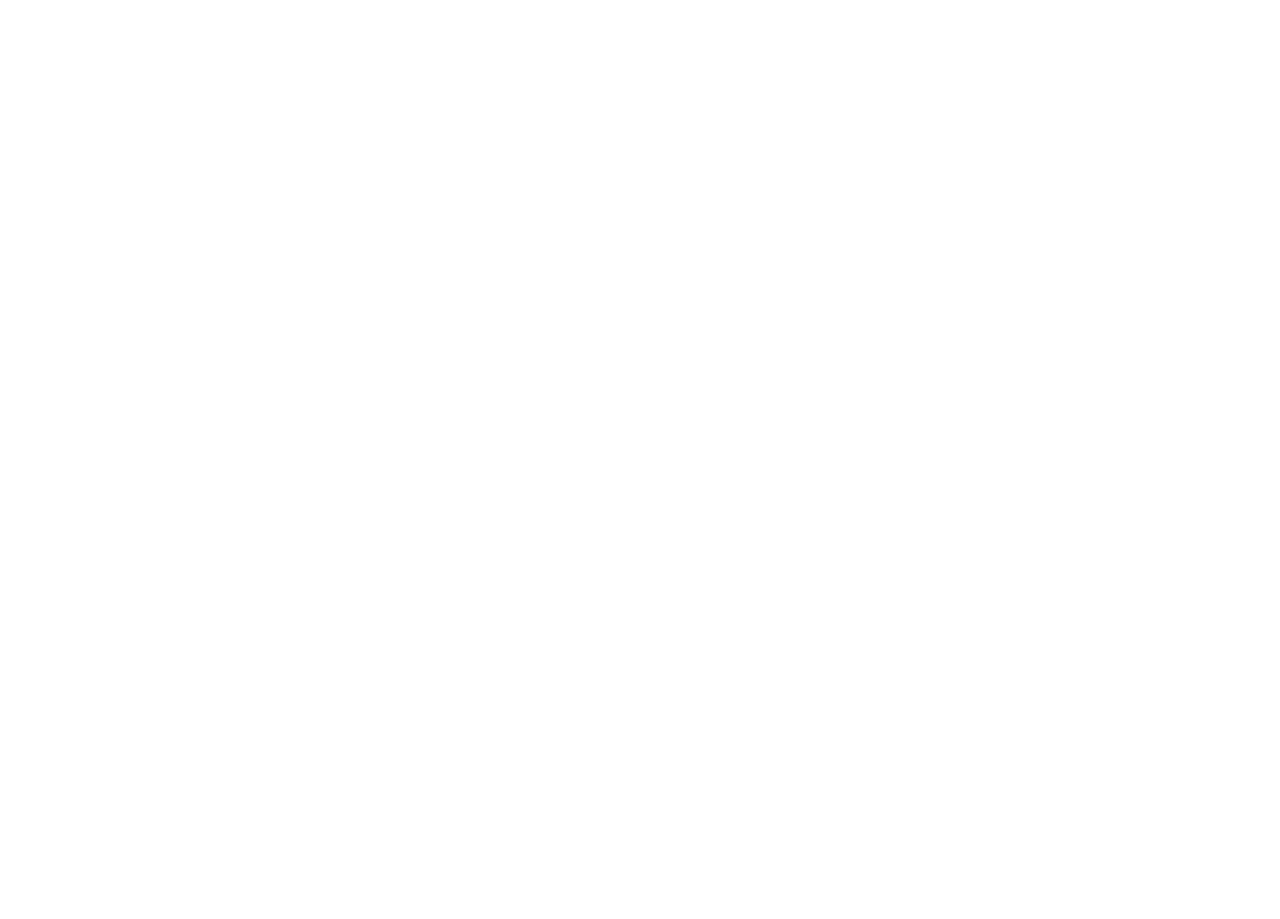
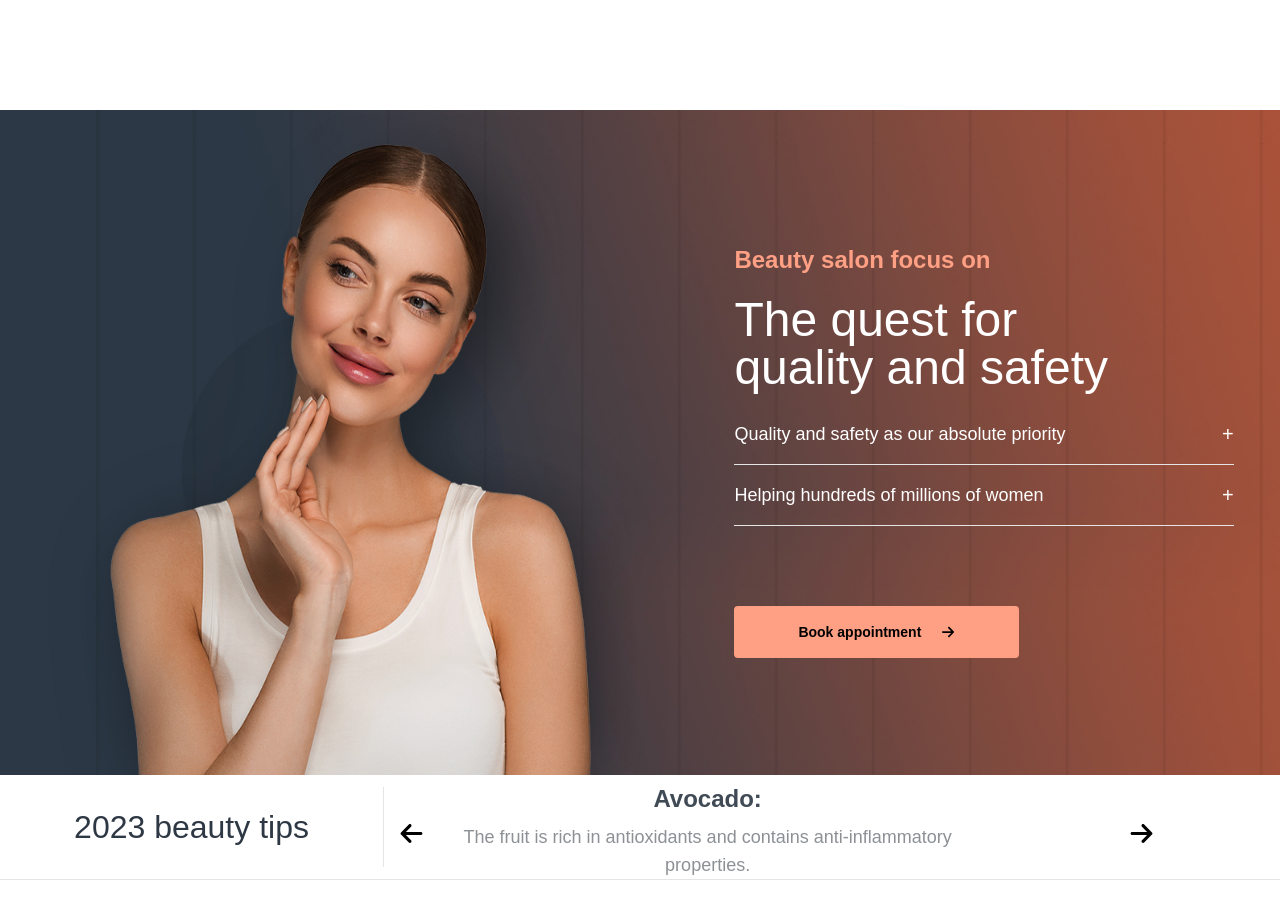
Before and after one commit to parves371/salon-booking, a Next.js app: page / in a window 1280 px wide. Shown: the part 2863-3782 px from the top of the page. Before the commit the page ends 2893 px from the top, so only its background shows below. Built offline with nearby package versions, Linux system fonts and the light colour scheme.

Commit message:
Beauty salon focus on

```diff
--- a/src/app/layout.tsx
+++ b/src/app/layout.tsx
@@ -1,6 +1,9 @@
 import type { Metadata } from "next";
 import localFont from "next/font/local";
 import "./globals.css";
+import "slick-carousel/slick/slick.css";
+import "slick-carousel/slick/slick-theme.css";
+
 import StoreProvider from "./StoreProvider";
 
 const geistSans = localFont({
--- a/src/app/page.tsx
+++ b/src/app/page.tsx
@@ -1,8 +1,9 @@
 "use client";
-import { FaArrowRight } from "react-icons/fa6";
+import { FaArrowLeft, FaArrowRight } from "react-icons/fa6";
 import { Navbar } from "@/components/layout/Header";
 import Image from "next/image";
-import React from "react";
+import React, { useState } from "react";
+import Slider from "react-slick";
 
 export default function Home() {
   return (
@@ -141,7 +142,7 @@
               className=""
             />
           </div>
-          <div className="">
+          <div className="border-r border-b flex items-center justify-center">
             {" "}
             <Image
               width={225}
@@ -151,7 +152,7 @@
               className=""
             />
           </div>
-          <div className="">
+          <div className="border-b flex items-center justify-center">
             {" "}
             <Image
               width={225}
@@ -161,7 +162,7 @@
               className=""
             />
           </div>
-          <div className="">
+          <div className="border-r flex items-center justify-center">
             {" "}
             <Image
               width={225}
@@ -171,7 +172,7 @@
               className=""
             />
           </div>
-          <div className="">
+          <div className="border-r flex items-center justify-center">
             {" "}
             <Image
               width={225}
@@ -181,7 +182,7 @@
               className=""
             />
           </div>
-          <div className="">
+          <div className="border-r flex items-center justify-center">
             {" "}
             <Image
               width={225}
@@ -191,7 +192,7 @@
               className=""
             />
           </div>
-          <div className="">
+          <div className="flex items-center justify-center">
             {" "}
             <Image
               width={225}
@@ -200,6 +201,53 @@
               src={"/images/demo-01.png"}
               className=""
             />
+          </div>
+        </div>
+      </section>
+
+      <section
+        className="mt-20 px-4 md:px-0"
+        style={{
+          backgroundImage: 'url("/images/demo-beauty-salon-home-bg-04.jpg")',
+          backgroundRepeat: "no-repeat",
+          backgroundSize: "cover",
+        }}
+      >
+        <div className="container mx-auto">
+          <div className="flex flex-col-reverse md:flex-row gap-y-8 md:gap-x-16 items-center justify-center px-4">
+            <div className="w-full md:w-1/2">
+              <Image
+                width={500}
+                height={400}
+                alt="banner"
+                src={"/images/demo-beauty-salon-home-10.png"}
+                className="w-full h-auto md:w-[724px] md:h-[665px] "
+              />
+            </div>
+
+            <div className="w-full md:w-[40%] text-center md:text-left mt-4">
+              <h2 className="text-2xl font-semibold text-[#ffa085]">
+                Beauty salon focus on
+              </h2>
+              <p className="text-4xl md:text-5xl text-white w-full md:w-[400px] mt-5">
+                The quest for quality and safety
+              </p>
+              <FAQ />
+              <button className="bg-[#FFA085] text-black px-16 py-4 rounded mt-8 md:mt-20 flex items-center justify-center gap-5 text-sm font-semibold">
+                Book appointment <FaArrowRight />
+              </button>
+            </div>
+          </div>
+        </div>
+      </section>
+
+      <section className="text-center md:px-0 mb-16">
+        <div className="flex flex-col md:flex-row items-center border-b w-full">
+          <div className="w-full md:w-[30%] border-b md:border-r p-4 md:border-b-0">
+            <h4 className="text-[#2E3844] text-[2rem]">2023 beauty tips</h4>
+          </div>
+          <div className="w-full md:w-[700px] pt-2 md:mt-0 md:ml-10">
+            <CustomSlider />
           </div>
         </div>
       </section>
@@ -268,3 +316,148 @@
     </div>
   );
 };
+
+interface FAQItem {
+  question: string;
+  answer: string;
+}
+
+const faqData: FAQItem[] = [
+  {
+    question: "Quality and safety as our absolute priority",
+    answer:
+      "For more than 110 years, we have devoted our energy and our competencies solely to one business beauty.",
+  },
+  {
+    question: "Helping hundreds of millions of women",
+    answer:
+      "For more than 110 years, we have devoted our energy and our competencies solely to one business beauty.",
+  },
+];
+
+const FAQ = () => {
+  const [openIndex, setOpenIndex] = useState<number | null>(null);
+
+  const toggleFAQ = (index: number) => {
+    setOpenIndex(openIndex === index ? null : index);
+  };
+
+  return (
+    <div className="space-y-4 mt-7">
+      {faqData.map((item, index) => (
+        <div key={index} className="border-b pb-4">
+          <div
+            onClick={() => toggleFAQ(index)}
+            className="cursor-pointer text-xl font-medium text-[#2e3844] flex justify-between items-center"
+          >
+            <span className="text-white text-lg font-medium">
+              {item.question}
+            </span>
+            <span className=" text-white">
+              {openIndex === index ? "-" : "+"}
+            </span>
+          </div>
+          {openIndex === index && (
+            <p className="mt-2 text-lg text-[#A88C87] transition-all delay-100">
+              {item.answer}
+            </p>
+          )}
+        </div>
+      ))}
+    </div>
+  );
+};
+
+interface SliderItem {
+  title: string;
+  description: string;
+}
+
+const sliderData: SliderItem[] = [
+  {
+    title: "Turmeric:",
+    description:
+      "Its healing properties can repair sun damage and reduce sunburns.",
+  },
+  {
+    title: "Avocado:",
+    description:
+      "The fruit is rich in antioxidants and contains anti-inflammatory properties.",
+  },
+  {
+    title: "Honey:",
+    description:
+      "This golden potion is great for your health when taken externally.",
+  },
+];
+
+const CustomSlider = () => {
+  function SampleNextArrow(props: any) {
+    const { className, style, onClick } = props;
+    return (
+      <div
+        className={`${className} absolute top-0 right-4 transform -translate-y-1/2 hidden md:block`} // Hide on small screens, show on medium+
+        style={{
+          ...style,
+          display: "block",
+          background: "transparent",
+          color: "black",
+          fontSize: "2rem",
+        }}
+        onClick={onClick}
+      >
+        <FaArrowRight size={25} className="hidden md:block absolute top-0" />
+      </div>
+    );
+  }
+
+  function SamplePrevArrow(props: any) {
+    const { className, style, onClick } = props;
+    return (
+      <div
+        className={`${className} absolute top-1/2 left-4 transform -translate-y-1/2 hidden lg:block`} // Hide on small screens, show on medium+
+        style={{
+          ...style,
+          display: "block",
+          background: "transparent",
+          color: "black",
+          fontSize: "2rem",
+        }}
+        onClick={onClick}
+      >
+        <FaArrowLeft size={25} className="hidden lg:block absolute top-0" />
+      </div>
+    );
+  }
+
+  const settings = {
+    dots: false,
+    infinite: true,
+    autoplay: true,
+    speed: 500,
+    slidesToShow: 1,
+    slidesToScroll: 1,
+    nextArrow: <SampleNextArrow />,
+    prevArrow: <SamplePrevArrow />,
+  };
+
+  return (
+    <Slider {...settings}>
+      {sliderData.map((item, index) => (
+        <div key={index} className="relative h-full flex items-center justify-center">
+          {/* Center content horizontally and vertically inside the slide */}
+          <div className="text-center flex gap-3 items-center justify-center h-full w-full px-4 md:px-16">
+            <div className="w-full">
+              <h3 className="text-[#404a54] font-semibold text-xl md:text-2xl">{item.title}</h3>
+              {/* Title font size adjusts based on screen size */}
+              <p className="text-base text-[#8d9095] font-medium mt-2 md:text-lg">
+                {item.description}
+              </p>
+              {/* Description font size adjusts based on screen size */}
+            </div>
+          </div>
+        </div>
+      ))}
+    </Slider>
+  );
+};
```
Also changed, not shown: public/images/demo-beauty-salon-home-10.png (added), public/images/demo-beauty-salon-home-bg-04.jpg (added).
